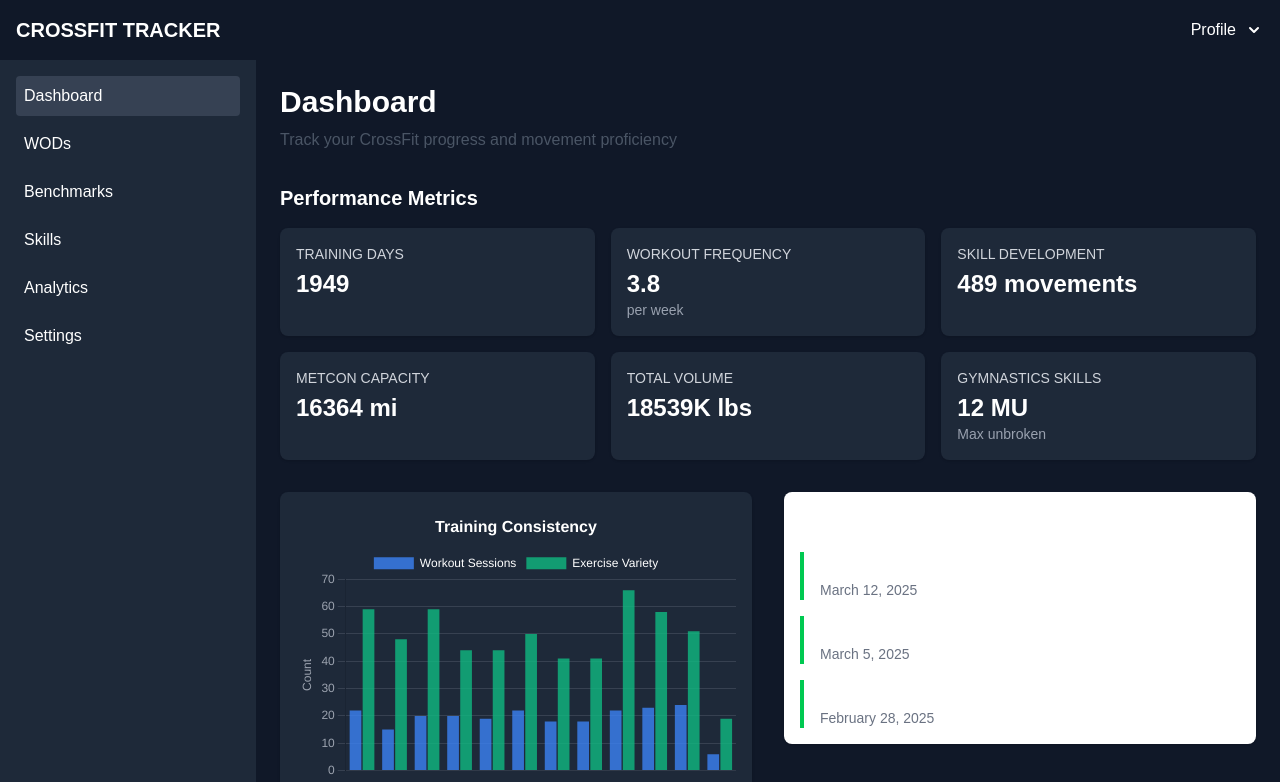
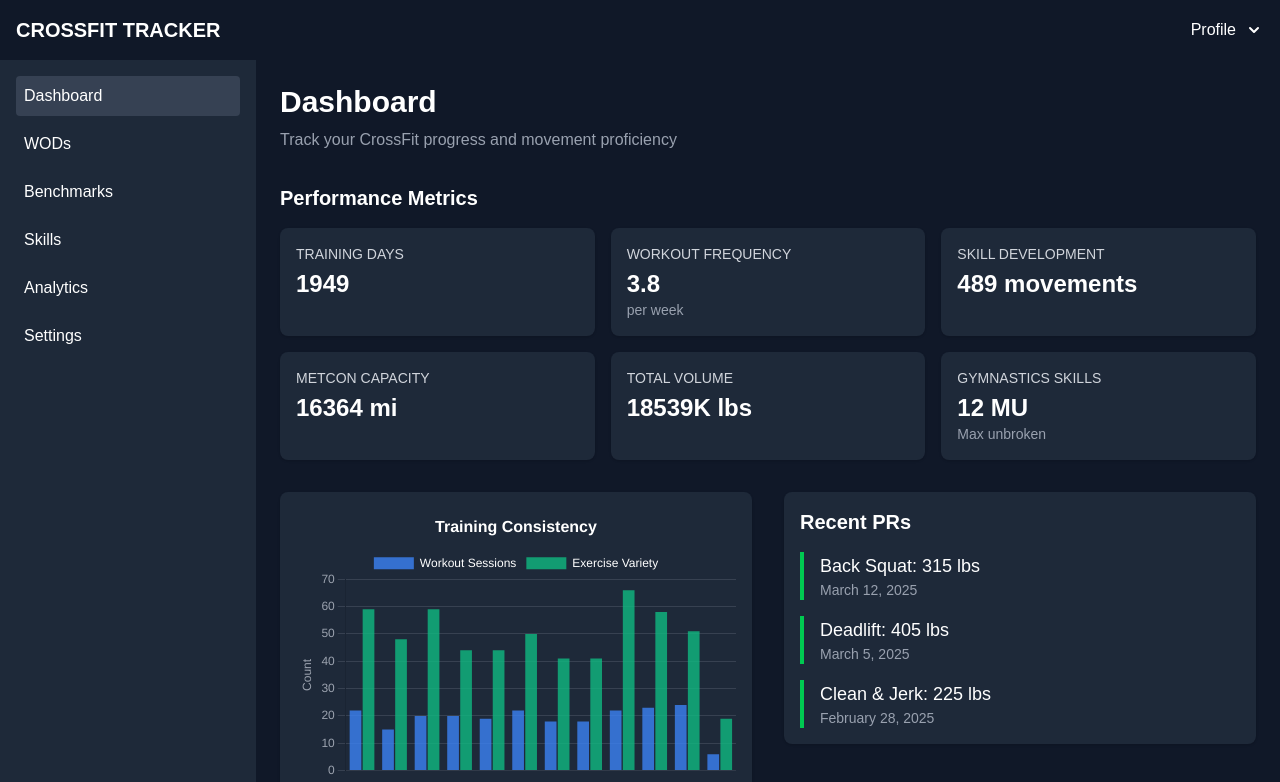
Before and after one commit to kangax/fitocracy-data-mining, a Next.js app in the folder crossfit-tracker/: page / in a window 1280 px wide. Shown: the top 782 px of the page. Built offline with nearby package versions, Linux system fonts and the light colour scheme.

Commit message:
Fix: Make Recent PRs section dark theme compatible

```diff
--- a/crossfit-tracker/src/app/page.tsx
+++ b/crossfit-tracker/src/app/page.tsx
@@ -10,7 +10,7 @@ export default function Home() {
       <div className="space-y-8">
         <div>
           <h1 className="text-3xl font-bold mb-2">Dashboard</h1>
-          <p className="text-gray-600">
+          <p className="text-gray-400">
             Track your CrossFit progress and movement proficiency
           </p>
         </div>
@@ -22,20 +22,20 @@ export default function Home() {
             <ConsistencyChart />
           </div>
           <div>
-            <div className="bg-white rounded-lg shadow p-4">
+            <div className="bg-gray-800 rounded-lg shadow p-4">
               <h2 className="text-xl font-bold mb-4">Recent PRs</h2>
               <div className="space-y-4">
                 <div className="border-l-4 border-green-500 pl-4">
-                  <div className="text-lg font-medium">Back Squat: 315 lbs</div>
-                  <div className="text-sm text-gray-500">March 12, 2025</div>
+                  <div className="text-lg font-medium text-white">Back Squat: 315 lbs</div>
+                  <div className="text-sm text-gray-400">March 12, 2025</div>
                 </div>
                 <div className="border-l-4 border-green-500 pl-4">
-                  <div className="text-lg font-medium">Deadlift: 405 lbs</div>
-                  <div className="text-sm text-gray-500">March 5, 2025</div>
+                  <div className="text-lg font-medium text-white">Deadlift: 405 lbs</div>
+                  <div className="text-sm text-gray-400">March 5, 2025</div>
                 </div>
                 <div className="border-l-4 border-green-500 pl-4">
-                  <div className="text-lg font-medium">Clean & Jerk: 225 lbs</div>
-                  <div className="text-sm text-gray-500">February 28, 2025</div>
+                  <div className="text-lg font-medium text-white">Clean & Jerk: 225 lbs</div>
+                  <div className="text-sm text-gray-400">February 28, 2025</div>
                 </div>
               </div>
             </div>
```
